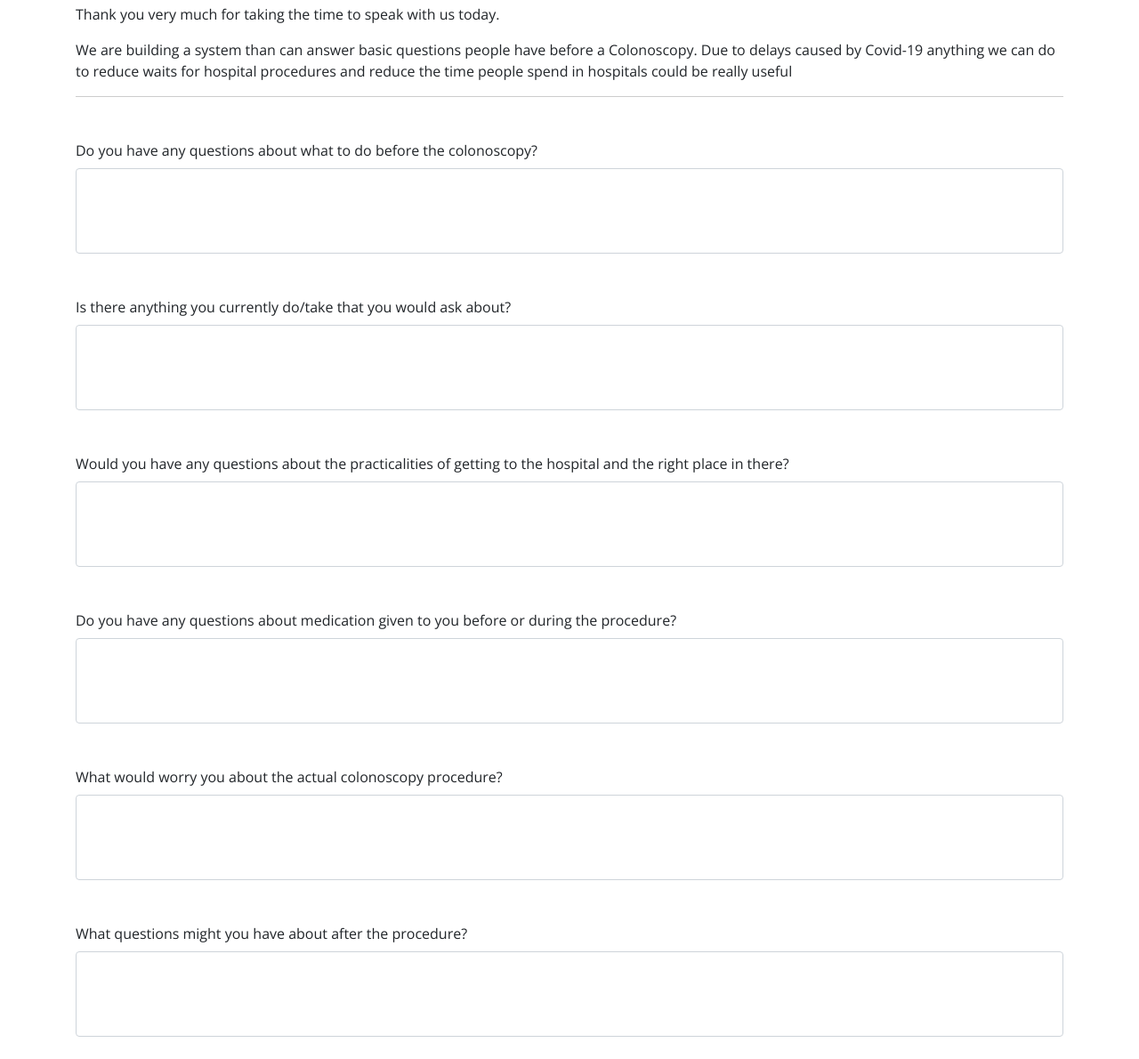
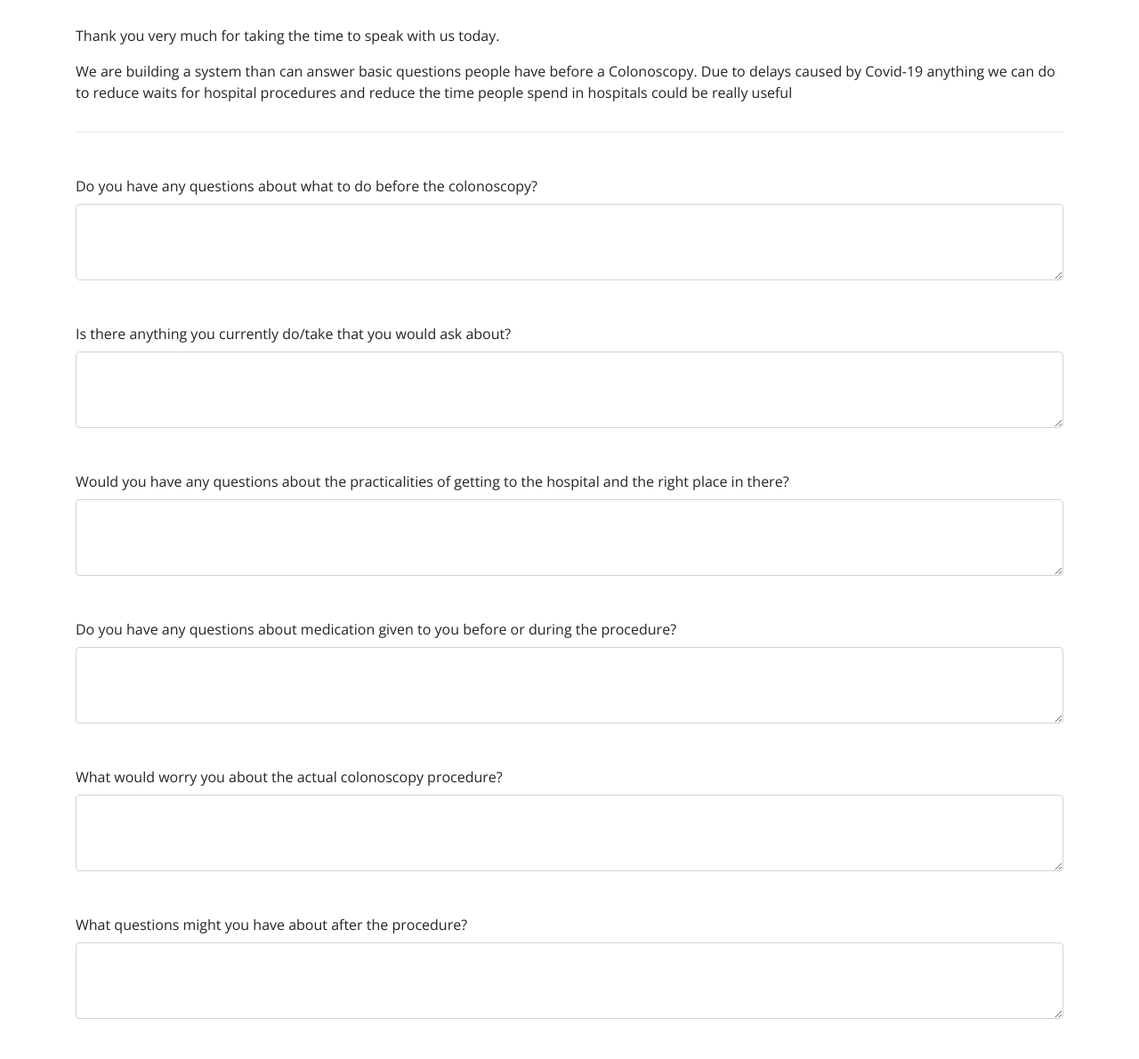
Before and after one commit to filbyte/cavedave.github.io, a plain HTML site: page long.html in a window 1280 px wide. Shown: the part 74-1264 px from the top of the page at 89% size. Drawn offline with nearby package versions, Linux system fonts and the light colour scheme.

Commit message:
textareas fixed

```diff
--- a/long.html
+++ b/long.html
@@ -15,16 +15,17 @@
       font-family: 'Open Sans', sans-serif;
       padding: 2rem 0;
     }
+
+    h2{
+      margin-bottom: 2rem;;
+    }
     header, form, .form-group{
       margin-bottom: 3rem;
     }
     header{
-      border-bottom: 1px solid rgba(0,0,0,0.2);
+      border-bottom: 1px solid rgba(0,0,0,0.1);
+      padding-bottom: 1rem;;
     }
-    input[type="textarea"]{
-      height: 6rem;
-    }
-
   </style>
 </head>
 
@@ -50,46 +51,44 @@
       <!-- First -->
         <div class="form-group">
           <label for="name">Do you have any questions about what to do before the colonoscopy?</label>
-        <input type="textarea" rows="4" name="name" class="form-control"onkeypress="return noenter()">
+          <textarea rows="3" name="name" class="form-control" onkeypress="return noenter()" ></textarea>
         </div>
 
       <!-- Second -->
         <div class="form-group">
           <label for="name">Is there anything you currently do/take that you would ask about?</label>
-      <input type="textarea" rows="4" name="name" class="form-control" onkeypress="return noenter()">
+          <textarea rows="3" name="name" class="form-control" onkeypress="return noenter()"></textarea>
         </div>
 
       <!-- Third -->
         <div class="form-group">
           <label for="name">Would you have any questions about the practicalities of getting to the hospital and the right place in there?</label>
-      <input type="textarea" rows="4" name="name" class="form-control" onkeypress="return noenter()">
+          <textarea rows="3" name="name" class="form-control" onkeypress="return noenter()"></textarea>
         </div>
 
         <!-- Fourth -->
         <div class="form-group">
           <label for="name">Do you have any questions about medication given to you before or during the procedure?</label>
-      <input type="textarea" rows="4" name="name" class="form-control" onkeypress="return noenter()">
+          <textarea rows="3" name="name" class="form-control" onkeypress="return noenter()"></textarea>
         </div>
 
         <!-- Five -->
         <div class="form-group">
           <label for="name">What would worry you about the actual colonoscopy procedure?</label>
-      <input type="textarea" rows="4" name="name" class="form-control" onkeypress="return noenter()">
+          <textarea rows="3" name="name" class="form-control" onkeypress="return noenter()"></textarea>
         </div>
 
         <!-- six -->
         <div class="form-group">
           <label for="name">What questions might you have about after the procedure?</label>
-      <input type="textarea" rows="4" name="name" class="form-control" onkeypress="return noenter()">
+          <textarea rows="3" name="name" class="form-control" onkeypress="return noenter()"></textarea>
         </div>
 
-
+        <!-- hidden fields -->
         <input type="hidden" name="_subject" value="colonoscopy questions">
         <input type="hidden" name="_next" value="thanks.html" >
+
         <input type="submit" value="Send" class="btn btn-primary btn-lg">
-
-
-
 
         </form>
       </main>
```
Lines whose indentation alone changed are shown as unchanged.
